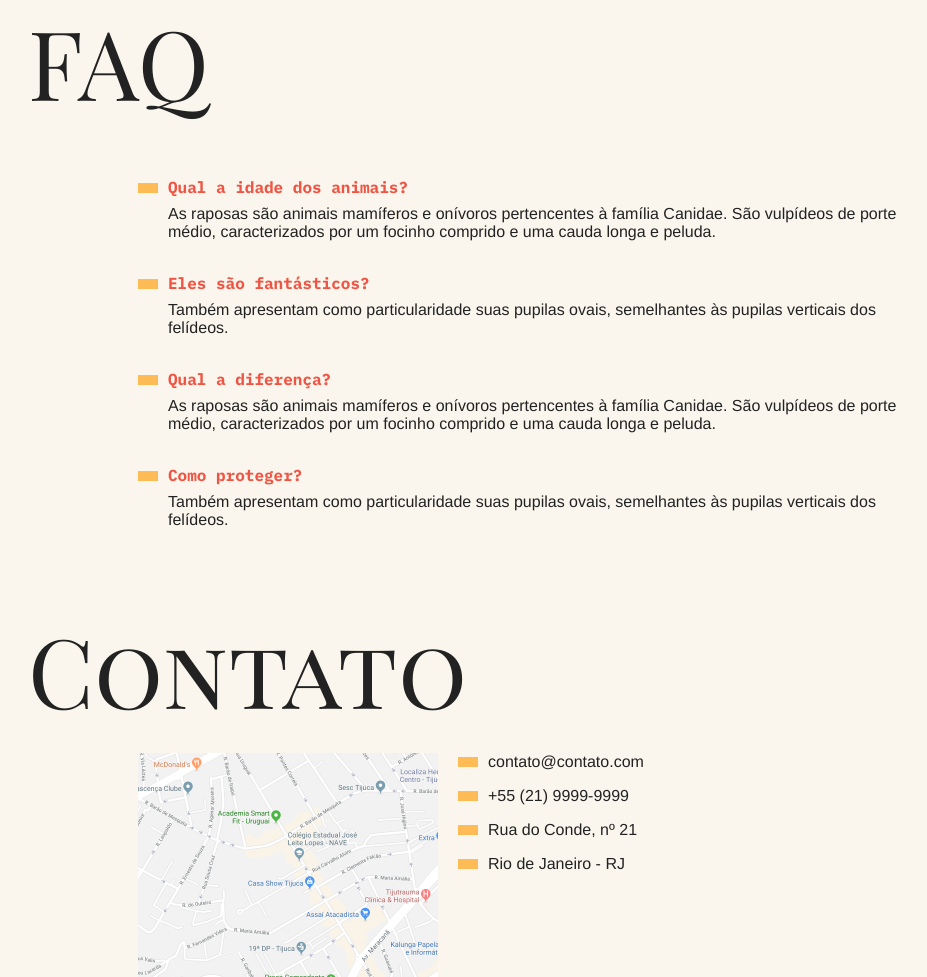
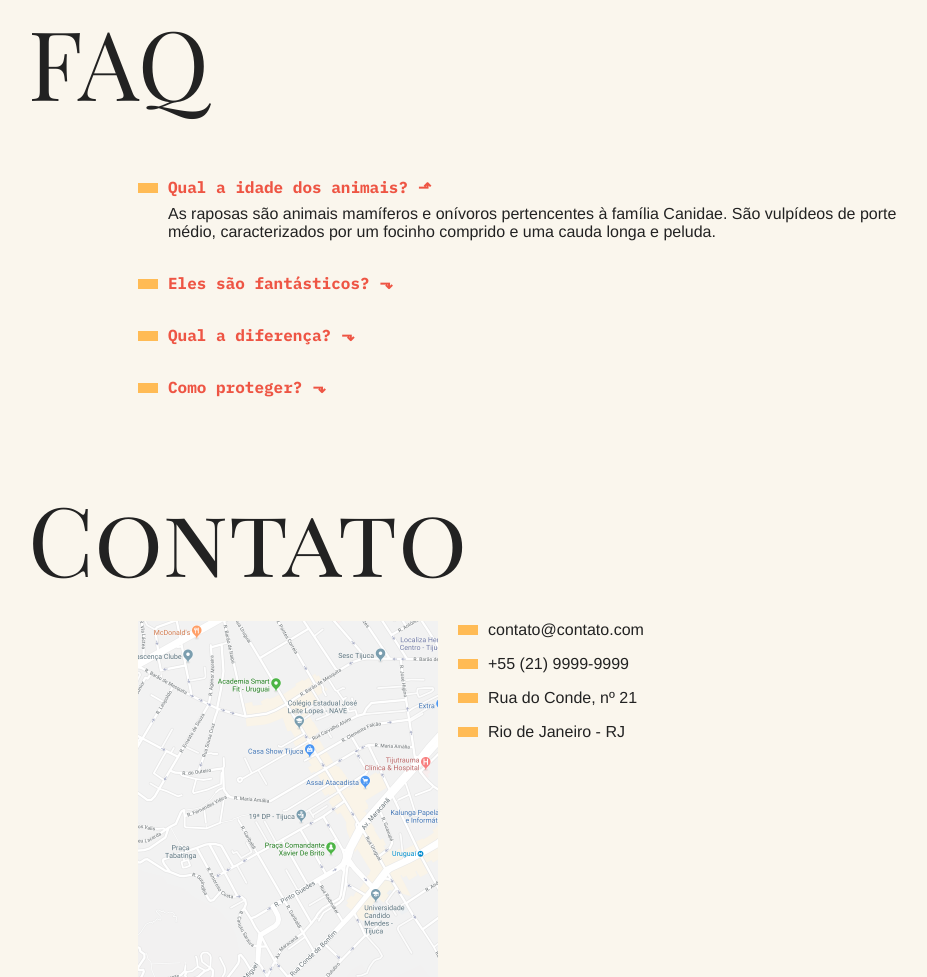
Before and after one commit to tchfer/fantastic-beasts, a plain HTML site: page index.html in a window 1280 px wide. Shown: the part 801-1778 px from the top of the page, without its empty margins (162-1089 px from the left). Drawn offline with Linux system fonts and the light colour scheme.

Commit message:
Add accordion functionality to FAQ

```diff
--- a/css/style.css
+++ b/css/style.css
@@ -231,3 +231,32 @@ body {
     transform: translate3d(0, 0, 0);
   }
 }
+
+.js .js-accordion dd {
+  display: none;
+}
+
+.js-accordion dt::after {
+  content: '⬎';
+  margin-left: 10px;
+}
+
+.js-accordion dt.active::after {
+  content: '⬏';
+}
+
+.js-accordion dd.active {
+  display: block;
+  animation: slideDown .5s forwards;
+}
+
+@keyframes slideDown {
+  from {
+    opacity: 0;
+    max-height: 0; /* only height is not possible*/
+  }
+  to {
+    opacity: 1;
+    max-height: 200px;
+  }
+}
--- a/index.html
+++ b/index.html
@@ -190,7 +190,7 @@
 
     <section class="grid-section faq" id="faq">
       <h1 class="title">FAQ</h1>
-      <dl class="faq-list">
+      <dl class="faq-list js-accordion">
         <dt>Qual a idade dos animais?</dt>
         <dd>As raposas são animais mamíferos e onívoros pertencentes à família Canidae. São vulpídeos de porte médio, caracterizados por um focinho comprido e uma cauda longa e peluda.</dd>
         <dt>Eles são fantásticos?</dt>
--- a/script.js
+++ b/script.js
@@ -20,3 +20,23 @@ function initTabNav() {
 }
 
 initTabNav();
+
+function initAccordion() {
+  const activeClass = 'active';
+  const accordingList = document.querySelectorAll('.js-accordion dt');
+  if(accordingList.length) {
+    accordingList[0].classList.add(activeClass);
+    accordingList[0].nextElementSibling.classList.add(activeClass);
+
+    function activeAccordion() {
+      this.classList.toggle(activeClass)
+      this.nextElementSibling.classList.toggle(activeClass)
+    }
+
+    accordingList.forEach((item) => {
+      item.addEventListener('click', activeAccordion);
+    })
+  }
+}
+
+initAccordion();
```
